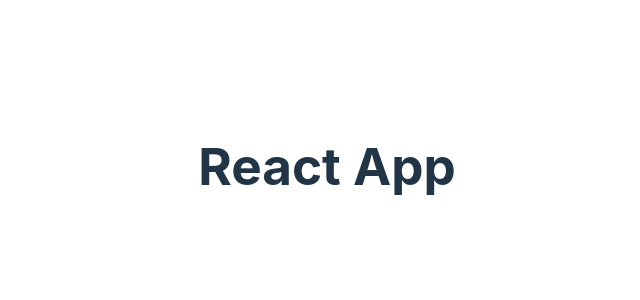
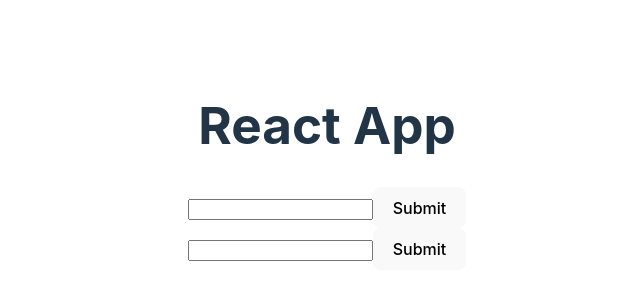
Before and after one commit to Flashrob/su_rocket, a React (Vite) app in the folder lessons/1.3_react/react-example/: page / in a window 1280 px wide. Shown: the part 234-534 px from the top of the page, without its empty margins (313-953 px from the left). Built offline with nearby package versions, Linux system fonts and the light colour scheme.

Commit message:
Controlled form example

```diff
--- a/lessons/1.3_react/react-example/src/App.jsx
+++ b/lessons/1.3_react/react-example/src/App.jsx
@@ -1,9 +1,46 @@
+import { useState } from "react";
 import "./App.css";
 
 function App() {
+  const [value, setValue] = useState("");
+  const [submittedTitle, setSubmittedTitle] = useState("");
   return (
     <>
       <h1>React App</h1>
+
+      <form
+        onSubmit={(event) => {
+          event.preventDefault();
+          setSubmittedTitle(value);
+          setValue("");
+        }}
+      >
+        <input
+          type="text"
+          value={value}
+          onChange={(event) => {
+            setValue(event.target.value);
+          }}
+        />
+        <button type="submit">Submit</button>
+      </form>
+
+      <input
+        type="text"
+        value={value}
+        onChange={(event) => {
+          setValue(event.target.value);
+        }}
+      />
+      <button
+        onClick={() => {
+          setSubmittedTitle(value);
+          setValue("");
+        }}
+      >
+        Submit
+      </button>
+      {submittedTitle && <h1>{submittedTitle}</h1>}
     </>
   );
 }
```
